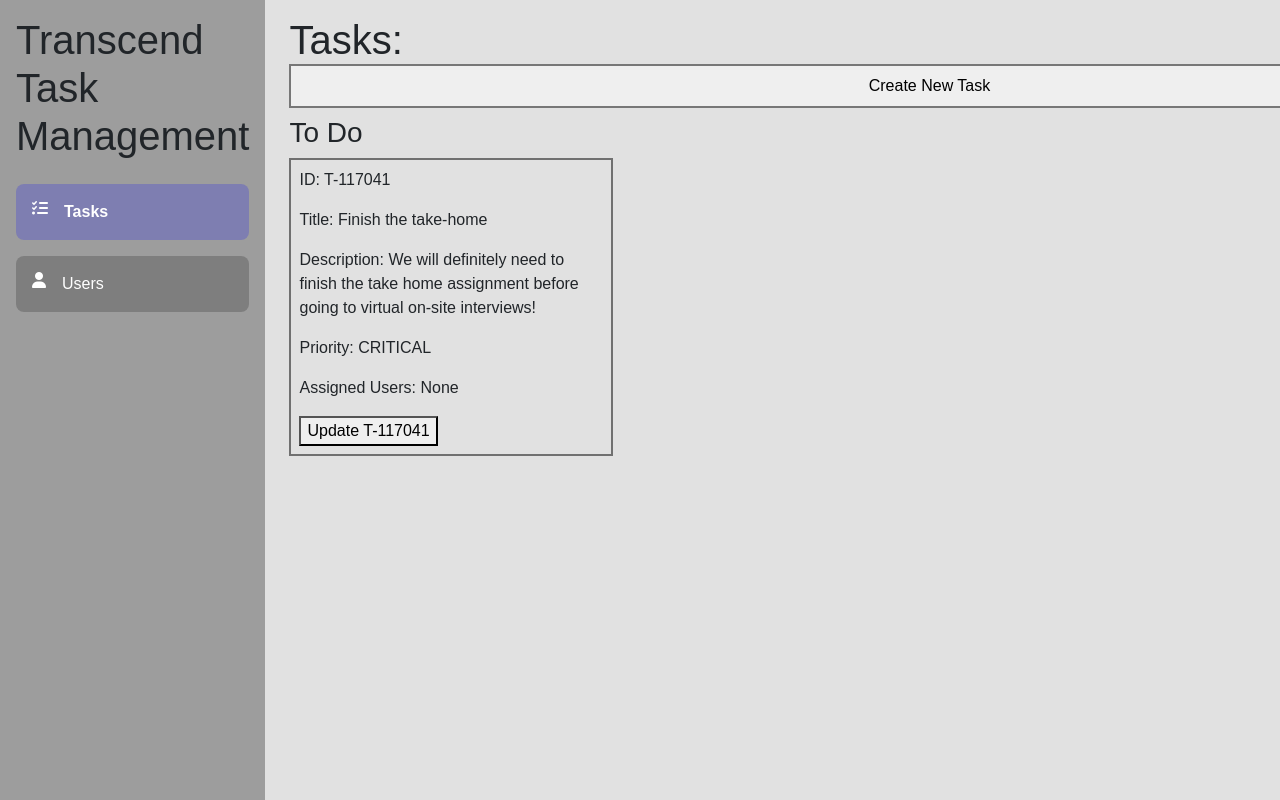
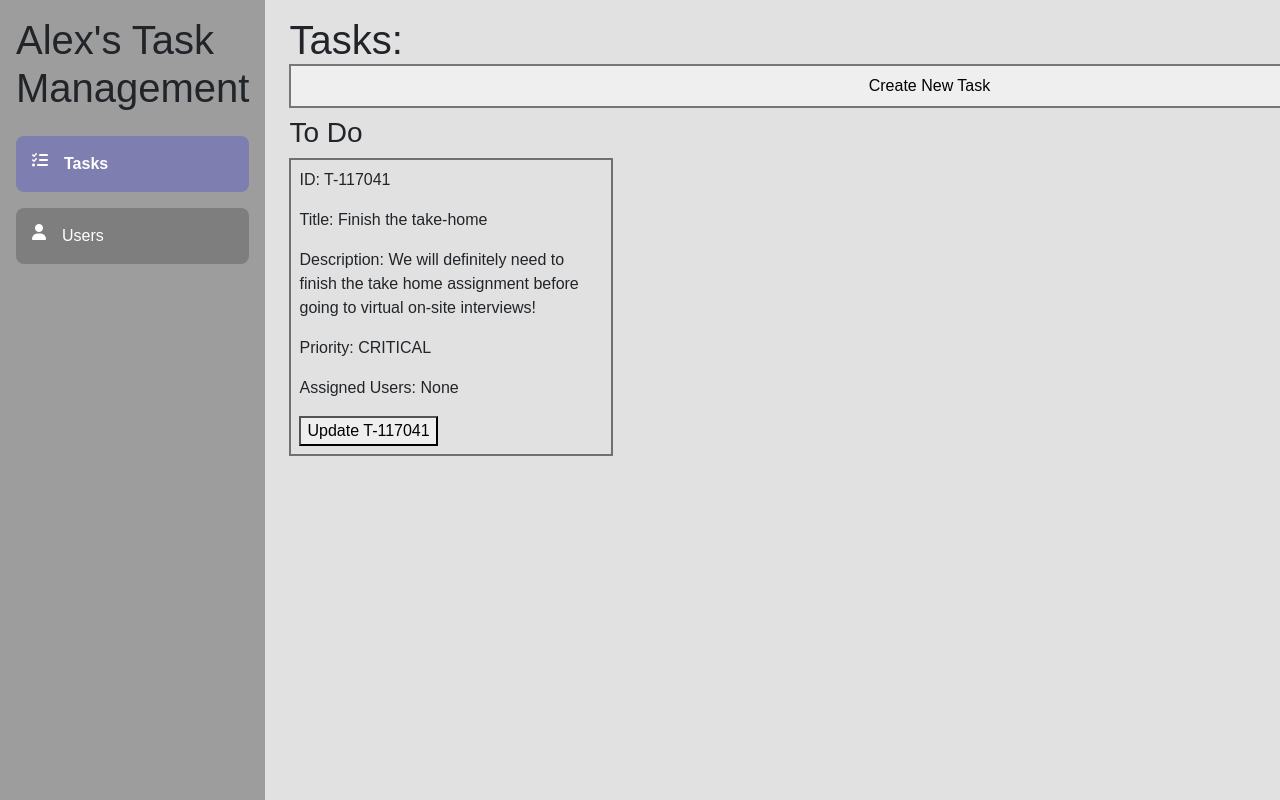
Before and after one commit to alexbarajas/TaskManagement, a React (Vite) app in the folder task-app/: page / in a window 1280 px wide. Built offline with nearby package versions, Linux system fonts and the light colour scheme.

Commit message:
updated name

```diff
--- a/task-app/index.html
+++ b/task-app/index.html
@@ -4,7 +4,7 @@
     <meta charset="UTF-8" />
     <link rel="icon" type="image/svg+xml" href="/vite.svg" />
     <meta name="viewport" content="width=device-width, initial-scale=1.0" />
-    <title>Transcend Task Management</title>
+    <title>Alex's Task Management</title>
   </head>
   <body>
     <div id="root"></div>
--- a/task-app/src/support/sidebar/Sidebar.tsx
+++ b/task-app/src/support/sidebar/Sidebar.tsx
@@ -14,7 +14,7 @@ export const Sidebar: React.FC = () => (
       gap: '1em',
     }}
   >
-    <h1>Transcend Task Management</h1>
+    <h1>Alex's Task Management</h1>
     <StyledNavbarLink href="/" current={window.location.pathname === '/'}>
       <i className="fa fa-list-check" />
       <span>Tasks</span>
```
Also changed, not shown: 1 other file (tests, documents, lock files or other folders).
